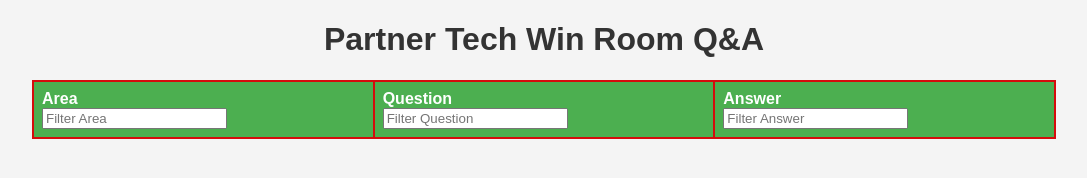
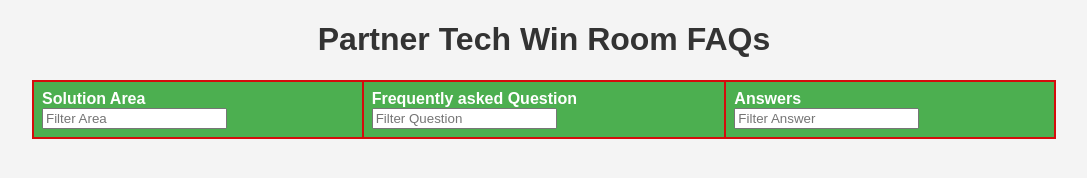
Before and after one commit to PartnerTechWinRoom/PTWRFAQs, a website: page index.html in a window 1280 px wide. Shown: the whole page, without its empty margins (96-1183 px from the left). Drawn offline with Linux system fonts and the light colour scheme; no server answers.

Commit message:
Asthetic changes1

```diff
--- a/index.html
+++ b/index.html
@@ -3,12 +3,12 @@
 <head>
     <meta charset="UTF-8">
     <meta name="viewport" content="width=device-width, initial-scale=1.0">
-    <title>Partner Tech Win Room Q&A </title>
+    <title>Partner Tech Win Room FAQs </title>
     <link rel="stylesheet" href="src/styles/style.css"> <!-- Updated path -->
 </head>
 <body>
     <div class="container">
-        <h1>Partner Tech Win Room Q&A </h1>
+        <h1>Partner Tech Win Room FAQs </h1>
         <table id="data-table" class="table">
             <thead>
                 <tr>
@@ -19,7 +19,7 @@
                     </th>
                 -->
                     <th>
-                        Area<br>
+                        Solution Area<br>
                         <input type="text" placeholder="Filter Area" onkeyup="filterTable(1)">
                     </th>
                   <!--
@@ -29,11 +29,11 @@
                     </th>
                     -->
                     <th>
-                        Question<br>
+                        Frequently asked Question<br>
                         <input type="text" placeholder="Filter Question" onkeyup="filterTable(3)">
                     </th>
                     <th>
-                        Answer<br>
+                        Answers<br>
                         <input type="text" placeholder="Filter Answer" onkeyup="filterTable(4)">
                     </th>
                 </tr>
--- a/src/scripts/app.js
+++ b/src/scripts/app.js
@@ -5,7 +5,7 @@ const endpoint = `https://${accountName}.table.core.windows.net/${tableName}?${s
 
 
 async function fetchData() {
-    const selectedFields = "$select=_ID,_Partner,_Area,_Question,_Answer"; // Specify the fields you want to fetch
+    const selectedFields = "$select=_Area,_Question,_Answer"; // Specify the fields you want to fetch
     const urlWithSelect = `${endpoint}&${selectedFields}`;
 
     console.log("Endpoint URL with $select: ", urlWithSelect);
@@ -32,7 +32,7 @@ function populateGrid(data) {
     grid.innerHTML = ""; // Clear existing content
 
     // Define the desired order of fields
-    const fieldOrder = ["_ID", "_Area", "_Partner", "_Question", "_Answer"];
+    const fieldOrder = ["_Area", "_Question", "_Answer"];
 
     data.forEach(item => {
         const row = document.createElement("tr");
```
